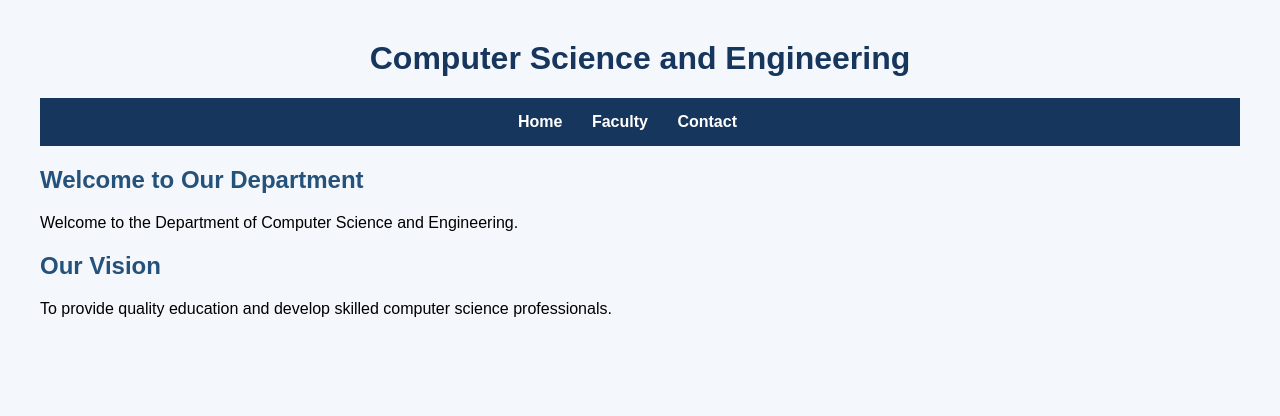
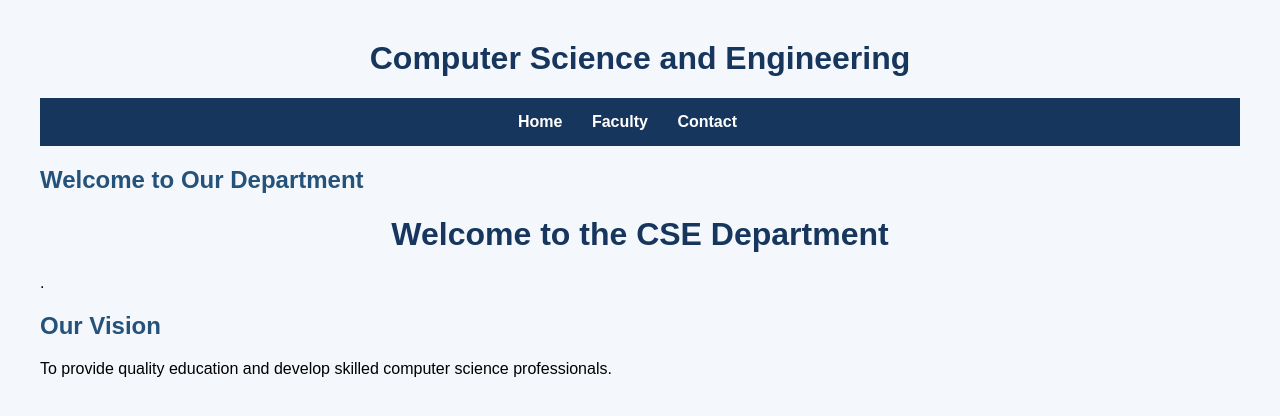
Before and after one commit to Muskan0716/college-department-website-1, a plain HTML site: page index.html in a window 1280 px wide. Drawn offline with Linux system fonts and the light colour scheme.

Commit message:
Update home page heading

```diff
--- a/index.html
+++ b/index.html
@@ -17,7 +17,7 @@
 
     <h2>Welcome to Our Department</h2>
 
-    <p>Welcome to the Department of Computer Science and Engineering.</p>
+    <p><h1>Welcome to the CSE Department</h1>.</p>
 <h2>Our Vision</h2>
 <p>To provide quality education and develop skilled computer science professionals.</p>
 
```
